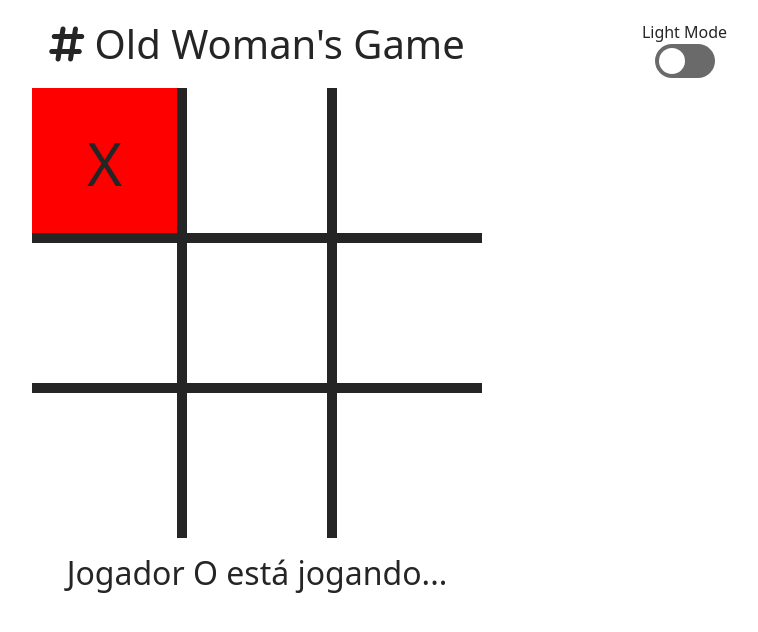
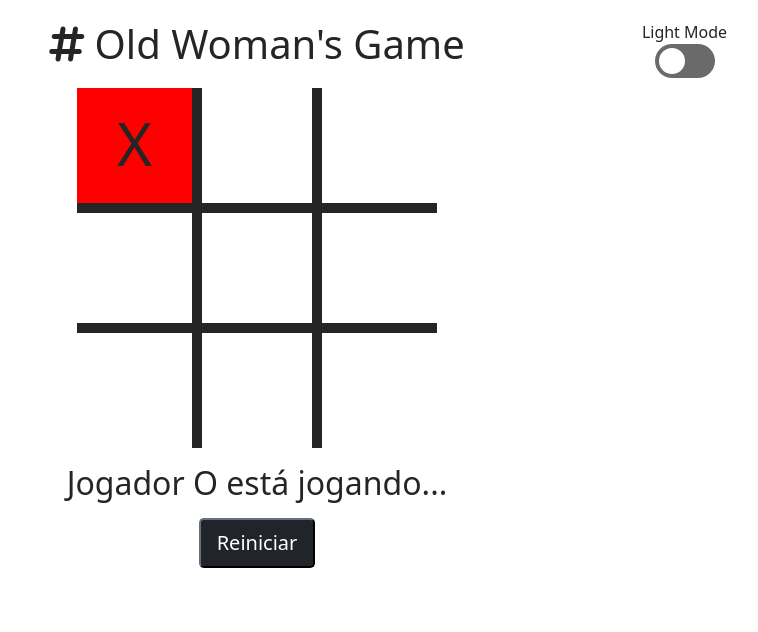
Before and after one commit to andrelapa92/jogo-da-velha, a plain HTML site: page index.html in a window 1280 px wide. Both pictures are taken after a click on the element 490 px from the left and 163 px from the top of the page. Shown: the whole page, without its empty margins (383-1141 px from the left). Drawn offline with nearby package versions, Linux system fonts and the light colour scheme.

Commit message:
correção de bugs e melhorias visuais

```diff
--- a/index.html
+++ b/index.html
@@ -5,10 +5,11 @@
     <meta charset="UTF-8">
     <meta name="viewport" content="width=device-width, initial-scale=1">
     <link href="https://cdn.jsdelivr.net/npm/bootstrap@5.1.3/dist/css/bootstrap.min.css" rel="stylesheet" integrity="sha384-1BmE4kWBq78iYhFldvKuhfTAU6auU8tT94WrHftjDbrCEXSU1oBoqyl2QvZ6jIW3" crossorigin="anonymous">
+    <link rel="stylesheet" href="https://cdnjs.cloudflare.com/ajax/libs/animate.css/4.1.1/animate.min.css">
     <link rel="stylesheet" href="https://cdnjs.cloudflare.com/ajax/libs/font-awesome/6.1.1/css/all.min.css" integrity="sha512-KfkfwYDsLkIlwQp6LFnl8zNdLGxu9YAA1QvwINks4PhcElQSvqcyVLLD9aMhXd13uQjoXtEKNosOWaZqXgel0g==" crossorigin="anonymous" referrerpolicy="no-referrer">
     <link rel="stylesheet" href="style.css">
     <title>Old Woman's Game</title>
-    <link rel="favicon" type="image/x-icon" href="/images/favicon.ico">
+    <link rel="favicon" type="image/x-icon" href="images/favicon.ico">
 </head>
 
 <body id="bg-mode" class="default-mode">
@@ -35,30 +36,33 @@
                 </div>
             </div>
         </div>
-        <div class="mb-3">
+        <div class="mb-3 animate__animated animate__fadeInLeftBig">
             <div class="tabuleiro row">
-                <div id="q1" class="quadrado col-sm-4" onclick="escolherQuadrado(this.id)">&nbsp;</div>
-                <div id="q2" class="quadrado col-sm-4" onclick="escolherQuadrado(this.id)">&nbsp;</div>
-                <div id="q3" class="quadrado col-sm-4" onclick="escolherQuadrado(this.id)">&nbsp;</div>
+                <div id="q1" class="quadrado animate__animated col-sm-4" onclick="escolherQuadrado(this.id)">&nbsp;</div>
+                <div id="q2" class="quadrado animate__animated col-sm-4" onclick="escolherQuadrado(this.id)">&nbsp;</div>
+                <div id="q3" class="quadrado animate__animated col-sm-4" onclick="escolherQuadrado(this.id)">&nbsp;</div>
             </div>
             <div class="tabuleiro">
-                <div id="q4" class="quadrado col-sm-4" onclick="escolherQuadrado(this.id)">&nbsp;</div>
-                <div id="q5" class="quadrado col-sm-4" onclick="escolherQuadrado(this.id)">&nbsp;</div>
-                <div id="q6" class="quadrado col-sm-4" onclick="escolherQuadrado(this.id)">&nbsp;</div>
+                <div id="q4" class="quadrado animate__animated col-sm-4" onclick="escolherQuadrado(this.id)">&nbsp;</div>
+                <div id="q5" class="quadrado animate__animated col-sm-4" onclick="escolherQuadrado(this.id)">&nbsp;</div>
+                <div id="q6" class="quadrado animate__animated col-sm-4" onclick="escolherQuadrado(this.id)">&nbsp;</div>
             </div>
             <div class="tabuleiro">
-                <div id="q7" class="quadrado col-sm-4" onclick="escolherQuadrado(this.id)">&nbsp;</div>
-                <div id="q8" class="quadrado col-sm-4" onclick="escolherQuadrado(this.id)">&nbsp;</div>
-                <div id="q9" class="quadrado col-sm-4" onclick="escolherQuadrado(this.id)">&nbsp;</div>
+                <div id="q7" class="quadrado animate__animated col-sm-4" onclick="escolherQuadrado(this.id)">&nbsp;</div>
+                <div id="q8" class="quadrado animate__animated col-sm-4" onclick="escolherQuadrado(this.id)">&nbsp;</div>
+                <div id="q9" class="quadrado animate__animated col-sm-4" onclick="escolherQuadrado(this.id)">&nbsp;</div>
             </div>
         </div>
-        <div class="jogador">
+        <div class="jogador mb-3">
             <h2 id="jogador-selecionado"></h2>
         </div>
         <div class="vencedor">
             <h2 id="vencedor-selecionado"></h2>
         </div>
     </div>
+    <div class="text-center mb-3">
+        <button id="reiniciar" onclick="reiniciar()" class="btn-lg btn-dark">Reiniciar</button>
+    </div>
 </body>
 
 <script type="text/javascript" src="script.js"></script>
--- a/script.js
+++ b/script.js
@@ -3,6 +3,7 @@
 const bg = document.getElementById('bg-mode');
 const mode = document.getElementById('text-mode');
 var darkmode = false;
+const botao = document.getElementById('reiniciar');
 
 var quadrado1 = document.getElementById('q1');
 var quadrado2 = document.getElementById('q2');
@@ -15,9 +16,12 @@ var quadrado8 = document.getElementById('q8');
 var quadrado9 = document.getElementById('q9');
 
 function changeMode() {
+    console.log(darkmode);
     bg.classList.toggle('dark-mode');
     if (bg.classList.contains('dark-mode')) {
         darkmode = true;
+        botao.classList.add('btn-light');
+        botao.classList.remove('btn-dark');
         mode.textContent = 'Dark Mode';
         quadrado1.classList.add('q1-dark');
         quadrado2.classList.add('q2-dark');
@@ -28,13 +32,11 @@ function changeMode() {
         quadrado7.classList.add('q7-dark');
         quadrado8.classList.add('q8-dark');
         quadrado9.classList.add('q9-dark');
-        for (var i = 1; i <= 9; i++) {
-            var quadrado = document.getElementById('q' + i);
-            quadrado.style.color = 'white';
-        }
     } else {
         mode.textContent = 'Light Mode';
         darkmode = false;
+        botao.classList.remove('btn-light');
+        botao.classList.add('btn-dark');
         quadrado1.classList.remove('q1-dark');
         quadrado2.classList.remove('q2-dark');
         quadrado3.classList.remove('q3-dark');
@@ -44,10 +46,6 @@ function changeMode() {
         quadrado7.classList.remove('q7-dark');
         quadrado8.classList.remove('q8-dark');
         quadrado9.classList.remove('q9-dark');
-        for (var i = 1; i <= 9; i++) {
-            var quadrado = document.getElementById('q' + i);
-            quadrado.style.color = '#252526';
-        }
     }
 }
 
@@ -70,12 +68,7 @@ function escolherQuadrado(id) {
         return;
     }
     quadrado.innerHTML = jogador;
-
-    if (darkmode === true) {
-        quadrado.style.color = 'white';
-    } else {
-        quadrado.style.color = '#252526';
-    }
+    quadrado.classList.add('animate__flipInX');
 
     if (jogador === 'X') {
         quadrado.style.background = 'red';
@@ -166,18 +159,21 @@ function checaSequencia(quadrado1, quadrado2, quadrado3) {
 function reiniciar() {
     vencedor = null;
     vencedorSelecionado.innerHTML = '';
+    mudarJogador(jogador);
 
-    if (darkmode === false) {
+    if (bg.classList.contains('dark-mode')) {
         for (var i = 1; i <= 9; i++) {
             var quadrado = document.getElementById('q' + i);
-            quadrado.style.background = 'white';
             quadrado.innerHTML = '&nbsp;';
+            quadrado.style.background = 'transparent';
+            quadrado.classList.remove('animate__flipInX');
         }
     } else {
         for (var i = 1; i <= 9; i++) {
             var quadrado = document.getElementById('q' + i);
-            quadrado.style.background = '#252526';
             quadrado.innerHTML = '&nbsp;';
+            quadrado.style.background = 'transparent';
+            quadrado.classList.remove('animate__flipInX');
         }
     }
 }
--- a/style.css
+++ b/style.css
@@ -2,21 +2,13 @@
     position: absolute;
     width: 100%;
     height: 100%;
-    background: white;
     color: #252526;
-}
-
-.card {
-    border: none;
-}
-
-.area-botao {
-    height: 180px;
 }
 
 .area-botao {
     margin: 0;
     position: absolute;
+    height: 180px;
 }
 
 .dark-mode {
@@ -36,34 +28,37 @@ h1 {
 
 .quadrado {
     margin: 0;
-    width: 150px;
-    height: 150px;
+    width: 120px;
+    height: 120px;
     cursor: pointer;
-    padding-top: 30px;
-    color: white;
+    color: #252526;
     font-size: 60px;
 }
 
 #q1 {
     border-right: 5px solid #252526;
     border-bottom: 5px solid #252526;
+    padding-top: 10px;
 }
 
 #q2 {
     border-right: 5px solid #252526;
     border-bottom: 5px solid #252526;
     border-left: 5px solid #252526;
+    padding-top: 10px;
 }
 
 #q3 {
     border-bottom: 5px solid #252526;
     border-left: 5px solid #252526;
+    padding-top: 10px;
 }
 
 #q4 {
     border-top: 5px solid #252526;
     border-right: 5px solid #252526;
     border-bottom: 5px solid #252526;
+    padding-top: 10px;
 }
 
 #q5 {
@@ -71,28 +66,33 @@ h1 {
     border-right: 5px solid #252526;
     border-bottom: 5px solid #252526;
     border-left: 5px solid #252526;
+    padding-top: 10px;
 }
 
 #q6 {
     border-top: 5px solid #252526;
     border-bottom: 5px solid #252526;
     border-left: 5px solid #252526;
+    padding-top: 10px;
 }
 
 #q7 {
     border-top: 5px solid #252526;
     border-right: 5px solid #252526;
+    padding-top: 10px;
 }
 
 #q8 {
     border-top: 5px solid #252526;
     border-right: 5px solid #252526;
     border-left: 5px solid #252526;
+    padding-top: 10px;
 }
 
 #q9 {
     border-top: 5px solid #252526;
     border-left: 5px solid #252526;
+    padding-top: 10px;
 }
 
 
@@ -101,23 +101,27 @@ h1 {
 .q1-dark {
     border-right: 5px solid white !important;
     border-bottom: 5px solid white !important;
+    color: #252526 !important;
 }
 
 .q2-dark {
     border-right: 5px solid white !important;
     border-bottom: 5px solid white !important;
     border-left: 5px solid white !important;
+    color: #252526 !important;
 }
 
 .q3-dark {
     border-bottom: 5px solid white !important;
     border-left: 5px solid white !important;
+    color: #252526 !important;
 }
 
 .q4-dark {
     border-top: 5px solid white !important;
     border-right: 5px solid white !important;
     border-bottom: 5px solid white !important;
+    color: #252526 !important;
 }
 
 .q5-dark {
@@ -125,28 +129,33 @@ h1 {
     border-right: 5px solid white !important;
     border-bottom: 5px solid white !important;
     border-left: 5px solid white !important;
+    color: #252526 !important;
 }
 
 .q6-dark {
     border-top: 5px solid white !important;
     border-bottom: 5px solid white !important;
     border-left: 5px solid white !important;
+    color: #252526 !important;
 }
 
 .q7-dark {
     border-top: 5px solid white !important;
     border-right: 5px solid white !important;
+    color: #252526 !important;
 }
 
 .q8-dark {
     border-top: 5px solid white !important;
     border-right: 5px solid white !important;
     border-left: 5px solid white !important;
+    color: #252526 !important;
 }
 
 .q9-dark {
     border-top: 5px solid white !important;
     border-left: 5px solid white !important;
+    color: #252526 !important;
 }
 
 
@@ -235,4 +244,7 @@ input:checked+.slider:before {
         color: white;
         font-size: 40px;
     }
+    #reiniciar {
+        padding: 30px;
+    }
 }
```
Also changed, not shown: images/favicon.ico (added).
